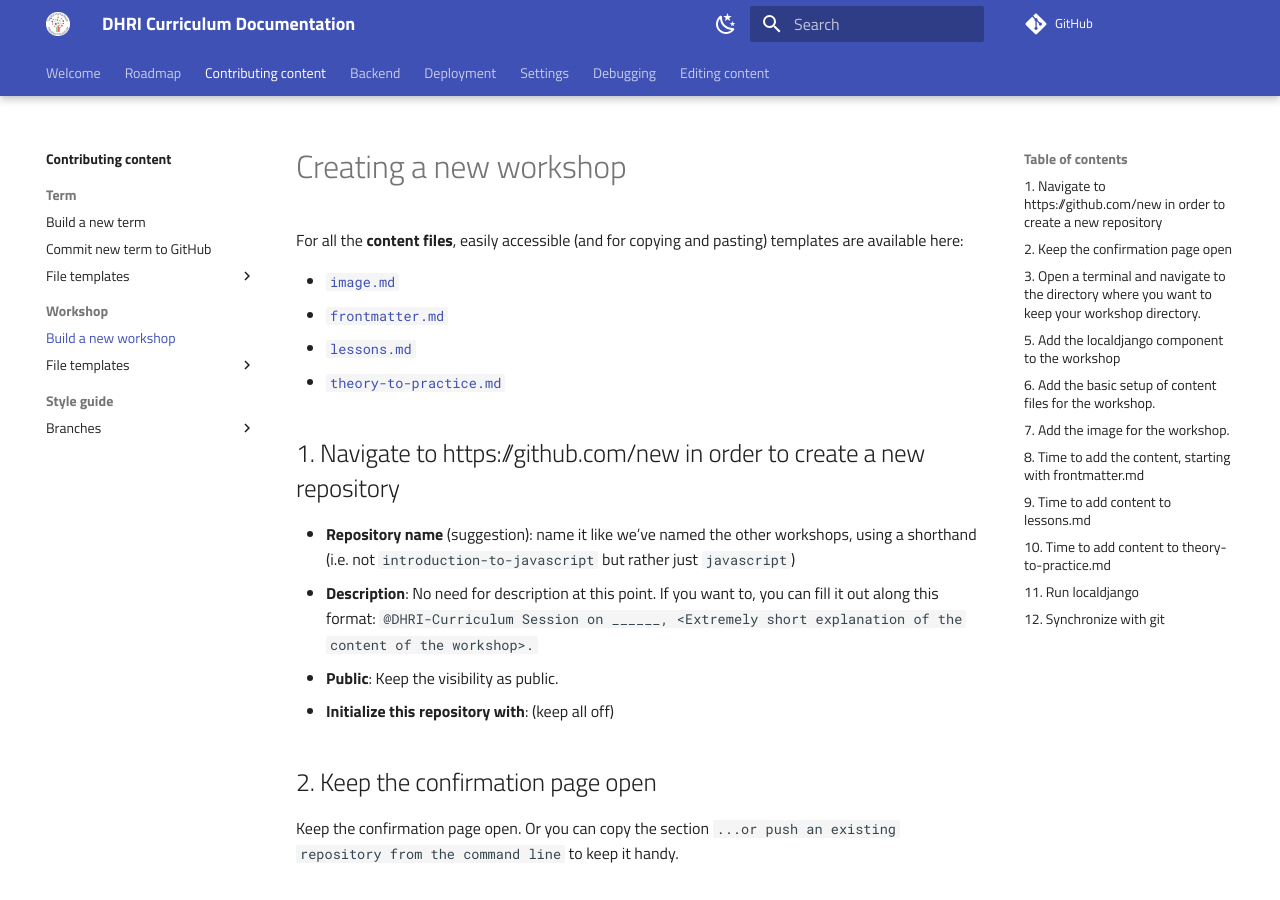
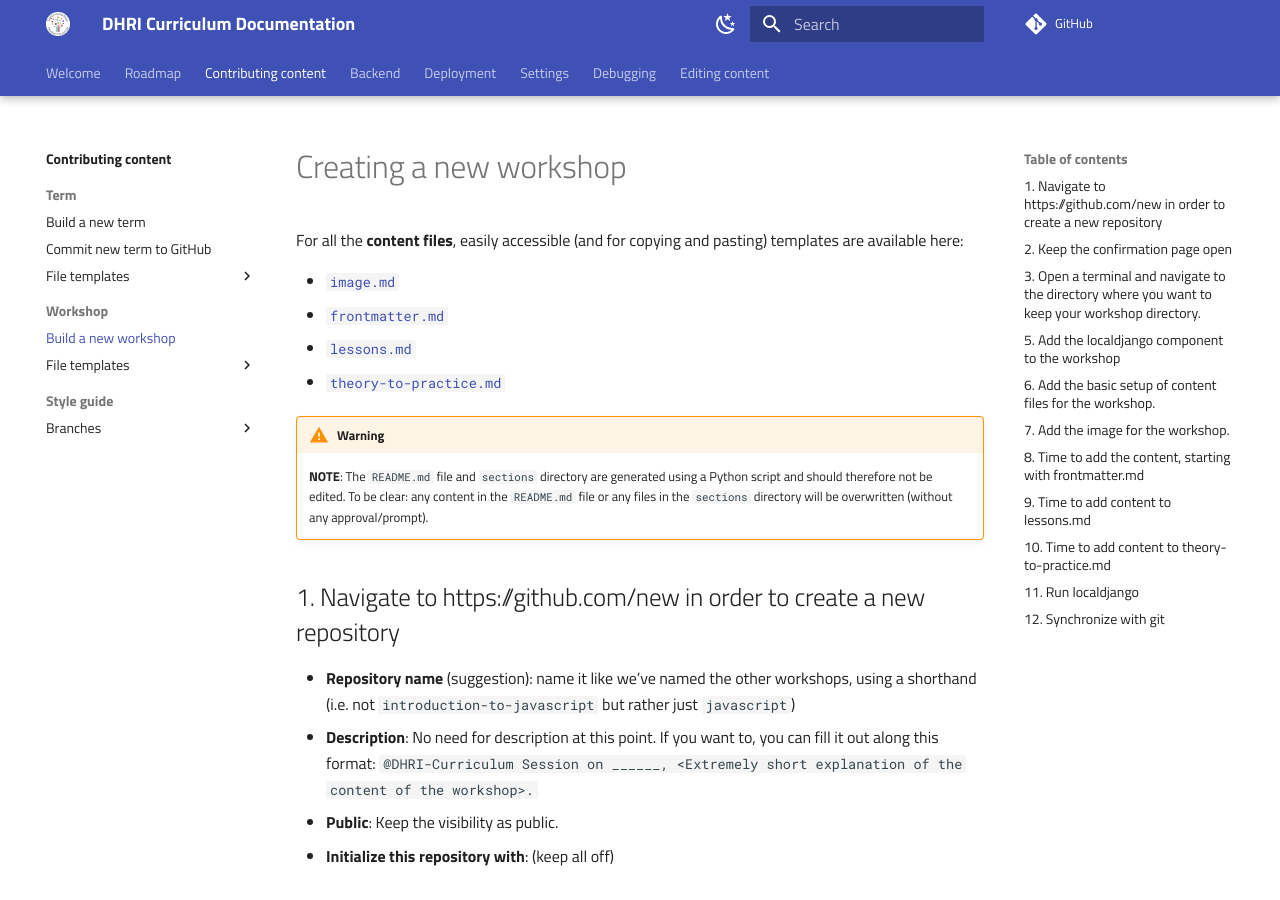
Before and after one commit to kallewesterling/django-app-documentation, an MkDocs documentation site: the page built from markdown/contributing-content/workshops/new.md, in a window 1280 px wide and 900 px high. Built offline with MkDocs 1.6.1 and Material for MkDocs 9.7.7, drawn with Linux system fonts in a browser that asks for light colours.

Commit message:
adding warning

```diff
--- a/markdown/contributing-content/workshops/new.md
+++ b/markdown/contributing-content/workshops/new.md
@@ -6,6 +6,10 @@ For all the **content files**, easily accessible (and for copying and pasting) t
 - [`frontmatter.md`](file-templates/frontmatter.md)
 - [`lessons.md`](file-templates/lessons.md)
 - [`theory-to-practice.md`](file-templates/theory-to-practice.md)
+
+!!! warning
+
+	**NOTE**: The `README.md` file and `sections` directory are generated using a Python script and should therefore not be edited. To be clear: any content in the `README.md` file or any files in the `sections` directory will be overwritten (without any approval/prompt).
 
 ## 1. Navigate to https://github.com/new in order to create a new repository
 
```
